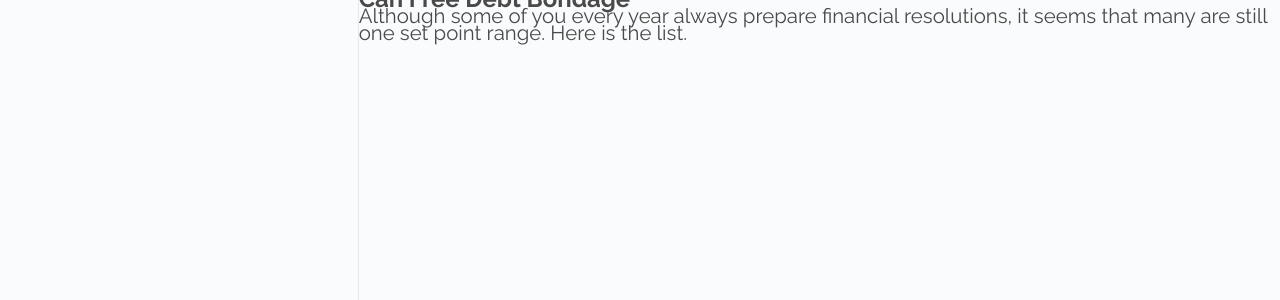
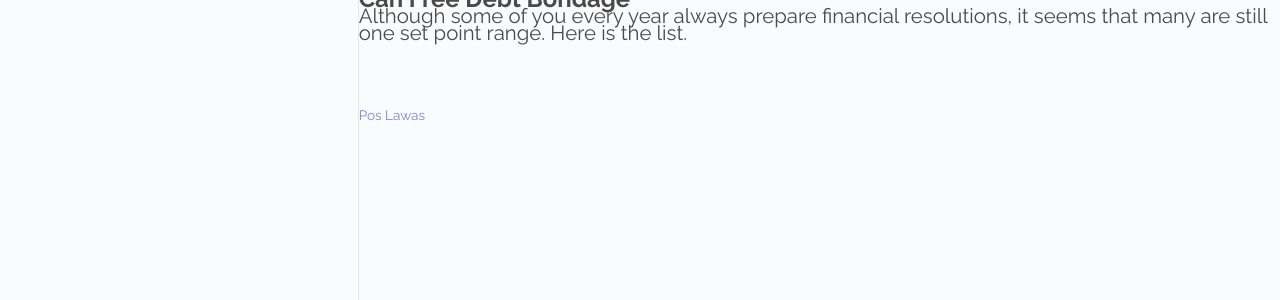
Before and after one commit to bangundwikarya/bangundwikarya.github.io, a Jekyll site: the page built from index.html, in a window 1280 px wide. Shown: the part 554-854 px from the top of the page. Built offline with Jekyll 4.4.1, drawn with Linux system fonts in a browser that asks for light colours; the list of posts is cut into pages by our own code.

Commit message:
Update _config.yml

```diff
--- a/_config.yml
+++ b/_config.yml
@@ -2,3 +2,5 @@
 markdown: kramdown
 pygments: true
 permalink: /:year/:month/:day/:title.html
+excerpt_separator: <!--more-->
+paginate: 1
```
